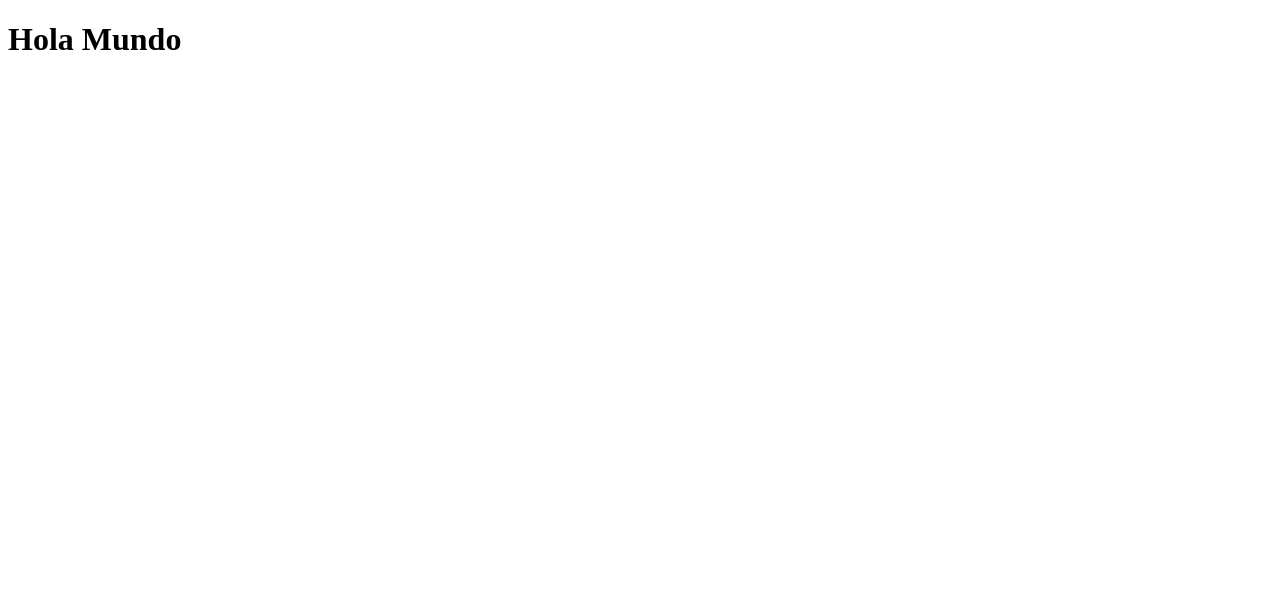
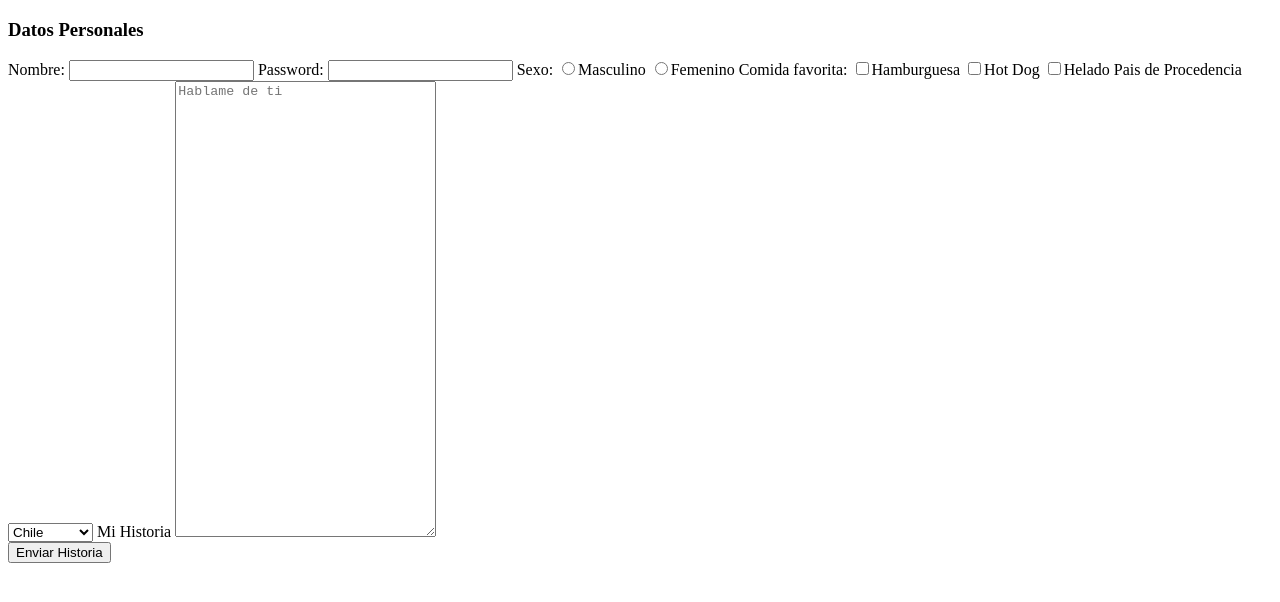
Before and after one commit to elisedzambranoM/practica-Css, a plain HTML site: page index.html in a window 1280 px wide. Drawn offline with Linux system fonts and the light colour scheme.

Commit message:
construir estructura HTML formulario

```diff
--- a/index.html
+++ b/index.html
@@ -9,7 +9,29 @@
 </head>
 
 <body>
-    <h1>Hola Mundo</h1>
+    <h3>Datos Personales</h3>
+    <form>
+        <label>Nombre:</label>
+        <input name="Nombre">
+        <label>Password:</label>
+        <input type="password" name="" id="input" class="form-control" required="required" title="">
+        <label>Sexo:</label>
+        <input type="radio" name="genero" value="Masculino">Masculino
+        <input type="radio" name="genero" value="Femenino">Femenino
+        <label>Comida favorita:</label>
+        <input type="checkbox" name="comida" value="Hamburguesa">Hamburguesa
+        <input type="checkbox" name="comida" value="hot-dog">Hot Dog
+        <input type="checkbox" name="comida" value="helado">Helado
+        <label>Pais de Procedencia</label>
+        <select name="paisDeProcedencia">
+            <option value="Chile">Chile</option>
+            <option value="Venezuela">Venezuela</option>
+            <option value="Argentina">Argentina</option>
+        </select>
+        <Label>Mi Historia</Label>
+        <textarea name="Mensaje" rows="30" cols="30" placeholder="Hablame de ti"></textarea><br>
+        <input type="button" value="Enviar Historia">
+    </form>
 </body>
 
 </html>
```
